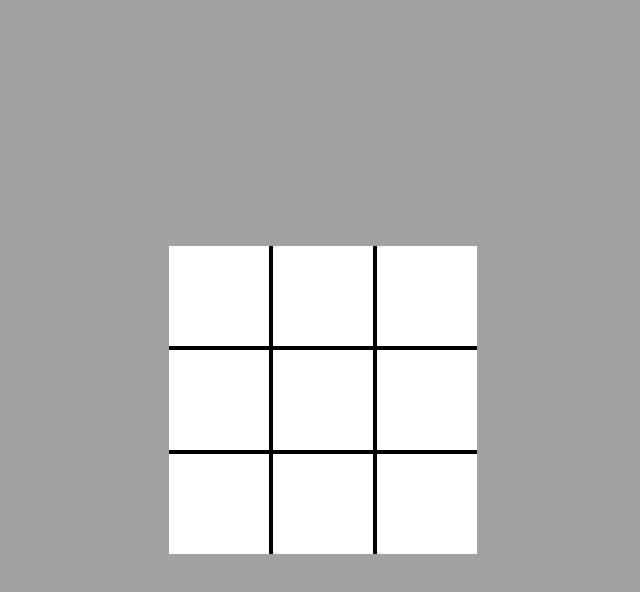
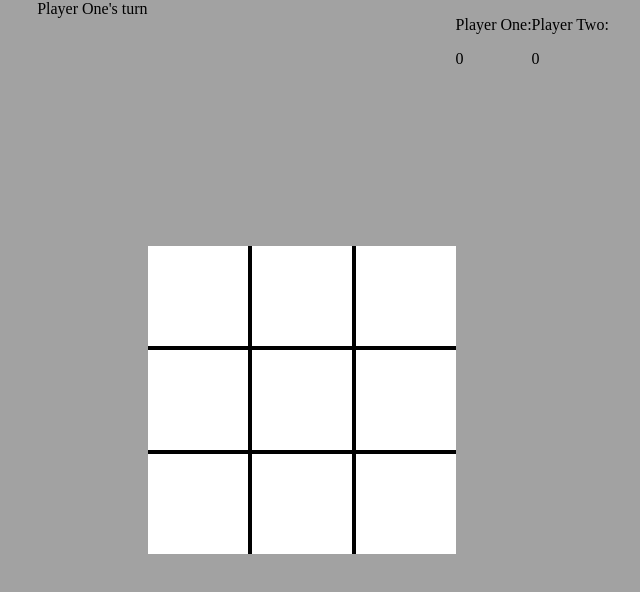
Before and after one commit to olkone/tic-tac-toe, a plain HTML site: page index.html in a window 1280 px wide. Both pictures are taken after a click on the button "Start Game". Shown: the whole page, without its empty margins (317-957 px from the left). Drawn offline with Linux system fonts and the light colour scheme.

Commit message:
Displays current player's turn

```diff
--- a/css/style.scss
+++ b/css/style.scss
@@ -27,8 +27,16 @@ body {
     z-index: 2;
 }
 
+.game-area {
+    display: none;
+
+
+    #turn-cont {
+        display: none;
+    }
+
     #gameboard {
-    display: none;
+        display: grid;
         grid-template-columns: repeat(3, 100px);
         grid-template-rows: repeat(3, 100px);
 
@@ -49,6 +57,13 @@ body {
         }
     }
 
+    #scores {
+        display: flex;
+
+    }
+
+}
+
 #player-wins {
     display: none;
     text-align: center;
--- a/index.html
+++ b/index.html
@@ -11,7 +11,22 @@
 <body>
     <button id="start-btn">Start Game</button>
     <button id="again-btn">Play Again</button>
-    <div id="gameboard"></div>
+    <div class="game-area">
+        <div id="turn-cont">
+            <span id="player-turn"></span><span>'s turn</span>
+        </div>
+        <div id="gameboard"></div>
+        <div id="scores">
+            <div class="score">
+                <p>Player One:</p>
+                <p id="p1-score"></p>
+            </div>
+            <div class="score">
+                <p>Player Two:</p>
+                <p id="p2-score"></p>
+            </div>
+        </div>
+    </div>
     <div id="player-wins"></div>
 </body>
 </html>
--- a/ttt.js
+++ b/ttt.js
@@ -115,7 +115,7 @@ const Game = (() => {
     }
 
     // This helps avoid hard-coding a mark to each player
-    function getPlayerWithMark(mark) {
+    const getPlayerWithMark = (mark) => {
         for (player of players) {
             if (player.mark === mark) {
                 return player;
@@ -133,13 +133,13 @@ const Game = (() => {
 
         for (pattern of _winPatterns) {
             if (_checkPattern(pattern, Xs)) {
+                _addPoint('X');
                 DOM.displayWinner('X');
-                _addPoint('X');
                 DOM.endGame();
 
             } else if (_checkPattern(pattern, Os)) {
+                _addPoint('O');
                 DOM.displayWinner('O');
-                _addPoint('O');
                 DOM.endGame();
             }
         };
@@ -162,10 +162,16 @@ const Game = (() => {
 })();
 
 const DOM = (() => {
+    const gameArea = document.querySelector(".game-area");
     const boardDisplay = document.querySelector("#gameboard");
     const winDisplay = document.querySelector("#player-wins");
+
+    const turnContainer = document.querySelector("#turn-cont");
+    const playerTurn = document.querySelector("#player-turn");
+
     const startBtn = document.querySelector("#start-btn");
     const againBtn = document.querySelector("#again-btn");
+
     const gameBoard = GameBoard.getBoard();
 
     const _initBoard = () => {
@@ -181,16 +187,36 @@ const DOM = (() => {
 
         boxes.forEach((box) => {
             box.addEventListener("click", (e) => {
+                _displayTurn();
                 Game.checkEmpty(e);
                 Game.checkWinner();
             });
         });
     };
 
+    const _displayScore = () => {
+        const p1Score = document.querySelector("#p1-score");
+        const p2Score = document.querySelector("#p2-score");
+        p1Score.innerText = Game.playerOne.score;
+        p2Score.innerText = Game.playerTwo.score;
+    };
+
+    const _displayTurn = () => {
+        turnContainer.style.display = "flex";
+
+        if (Game.playerOne.turn === true) {
+            playerTurn.innerText = Game.playerOne.name;
+        } else {
+            playerTurn.innerText = Game.playerTwo.name;
+        };
+    };
+
     const startGame = () => {
         GameBoard.makeBoard();
         _initBoard();
-        boardDisplay.style.display = "grid";
+        _displayTurn();
+        _displayScore();
+        gameArea.style.display = "flex";
         startBtn.style.display = "none";
     };
 
@@ -203,13 +229,16 @@ const DOM = (() => {
                 GameBoard.clearBoard();
                 againBtn.style.display = "none";
                 winDisplay.style.display = "none";
+                _displayTurn();
             });
         };
     };
 
     const displayWinner = (mark) => {
         winDisplay.innerText = Game.getPlayerWithMark(mark).name + ' wins!';
+        _displayScore();
         winDisplay.style.display = "block";
+        turnContainer.style.display = "none";
     };
 
     startBtn.addEventListener("click", () => {
```
Also changed, not shown: css/style.css, 1 other file. Lines whose indentation alone changed are shown as unchanged.
